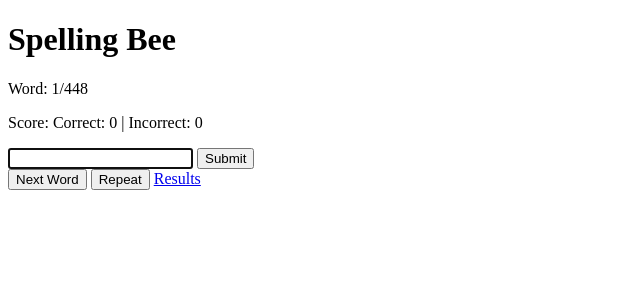
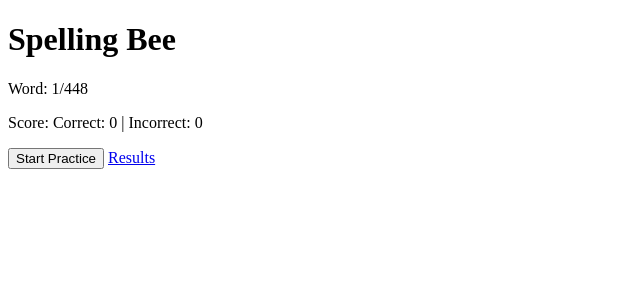
Before and after one commit to NanaHarith/BeeCoach, a Flask app: page / in a window 1280 px wide. Shown: the top 300 px of the page, without its empty margins (0-640 px from the left). Run offline with Flask 3, Linux system fonts and the light colour scheme; some libraries are stand-ins or nearby versions.

Commit message:
New commit with gTTS

```diff
--- a/app.py
+++ b/app.py
@@ -1,25 +1,23 @@
+import os
+import time
 from flask import Flask, render_template, request, jsonify, session
 from flask_socketio import SocketIO
 import csv
 from threading import Thread
 import queue
-from playsound3 import playsound
 from gtts import gTTS
-import os
 
 app = Flask(__name__)
-app.secret_key = os.urandom(24)  # Set a secret key for session
+app.secret_key = os.urandom(24)
 socketio = SocketIO(app)
 
 words_list = []
 audio_queue = queue.Queue()
 
-
 def read_words(file):
     with open(file, 'r') as f:
         reader = csv.DictReader(f)
         return [row['Words'] for row in reader]
-
 
 def play_audio_worker():
     while True:
@@ -27,10 +25,20 @@ def play_audio_worker():
         if text is None:
             break
         tts = gTTS(text=text, lang='en')
-        tts.save('temp.mp3')
-        playsound('temp.mp3')
+        file_name = 'wide.mp3'
+        file_path = os.path.join('static', file_name)
+        tts.save(file_path)
+
+        # Confirm file creation and allow some time for writing
+        for _ in range(5):  # Retry 5 times with delay to ensure file is written
+            if os.path.exists(file_path):
+                print(f"File created successfully: {file_path}")
+                break
+            time.sleep(0.2)  # Adjust delay as necessary
+        else:
+            print(f"Error: File not found after creation attempt: {file_path}")
+
         audio_queue.task_done()
-
 
 @app.before_request
 def before_request():
@@ -40,23 +48,24 @@ def before_request():
         session['incorrect_words'] = []
         session['current_word_index'] = 0
 
-
-# ... (previous imports and setup remain the same)
-
 @app.route('/')
 def index():
     global words_list
     if not words_list:
-        words_list = read_words('static/Words.csv')
+        words_list = read_words('static/words.csv')
 
     if session['current_word_index'] >= len(words_list):
         session['current_word_index'] = 0
 
-    current_word = words_list[session['current_word_index']]
-    audio_queue.put(current_word)
     return render_template('index.html', total_words=len(words_list), score=session['score'],
                            current_word_number=session['current_word_index'] + 1)
 
+@app.route('/start_practice', methods=['POST'])
+def start_practice():
+    global words_list
+    current_word = words_list[session['current_word_index']]
+    audio_queue.put(current_word)
+    return jsonify({'success': True})
 
 @app.route('/submit', methods=['POST'])
 def submit():
@@ -87,7 +96,6 @@ def submit():
         'next_word_number': session['current_word_index'] + 1
     })
 
-
 @app.route('/next_word')
 def next_word():
     global words_list
@@ -102,9 +110,6 @@ def next_word():
         'word_number': session['current_word_index'] + 1
     })
 
-
-# ... (rest of the code remains the same)
-
 @app.route('/repeat_word')
 def repeat_word():
     global words_list
@@ -113,15 +118,15 @@ def repeat_word():
     return jsonify({
         'success': True
     })
+
 @app.route('/results')
 def results():
     return render_template('results.html', score=session['score'],
                            correct_words=session['correct_words'],
                            incorrect_words=session['incorrect_words'])
 
-
 if __name__ == '__main__':
-    words_list = read_words('static/Words.csv')
+    words_list = read_words('static/words.csv')
     print(f"Total words: {len(words_list)}")
     print(f"First word: {words_list[0]}")
 
--- a/templates/index.html
+++ b/templates/index.html
@@ -12,13 +12,14 @@
 
     <p>Score: Correct: <span id="correct">{{ score.correct }}</span> | Incorrect: <span id="incorrect">{{ score.incorrect }}</span></p>
 
-    <form id="spelling-form">
+    <form id="spelling-form" style="display:none;">
         <input type="text" id="user-input" name="user_input" required autofocus>
         <button type="submit">Submit</button>
     </form>
 
-    <button id="next-word">Next Word</button>
-    <button id="repeat">Repeat</button>
+    <button id="start-practice">Start Practice</button>
+    <button id="next-word" style="display:none;">Next Word</button>
+    <button id="repeat" style="display:none;">Repeat</button>
 
     <a href="/results">Results</a>
 
@@ -27,12 +28,28 @@
     <script src="https://cdnjs.cloudflare.com/ajax/libs/socket.io/4.0.1/socket.io.js"></script>
     <script>
         document.addEventListener('DOMContentLoaded', function() {
+            const startPracticeButton = document.getElementById('start-practice');
             const form = document.getElementById('spelling-form');
             const userInput = document.getElementById('user-input');
             const nextWordButton = document.getElementById('next-word');
             const repeatButton = document.getElementById('repeat');
             const wordNumberElement = document.getElementById('word-number');
             const resultElement = document.getElementById('result');
+
+            startPracticeButton.addEventListener('click', function() {
+                fetch('/start_practice', {
+                    method: 'POST'
+                })
+                .then(response => response.json())
+                .then(data => {
+                    if (data.success) {
+                        form.style.display = 'block';
+                        startPracticeButton.style.display = 'none';
+                        nextWordButton.style.display = 'block';
+                        repeatButton.style.display = 'block';
+                    }
+                });
+            });
 
             form.addEventListener('submit', function(e) {
                 e.preventDefault();
@@ -61,11 +78,8 @@
             });
 
             repeatButton.addEventListener('click', function() {
-                fetch('/next_word')
-                .then(response => response.json())
-                .then(data => {
-                    // This will trigger the audio to play again without changing the word
-                });
+                fetch('/repeat_word')
+                .then(response => response.json());
             });
 
             function updateScore(score) {
```
Also changed, not shown: 1 other file.
